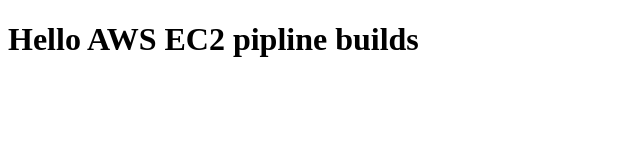
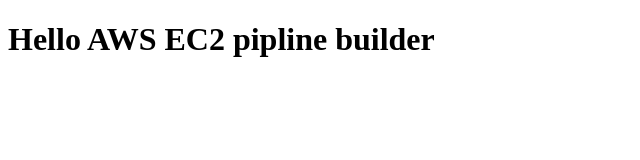
Before and after one commit to 2206-devops-batch/BryonS-Project1, a plain HTML site: page app/index.html in a window 1280 px wide. Shown: the full height of the page, 0-640 px from the left. Drawn offline with Linux system fonts and the light colour scheme.

Commit message:
minor change

```diff
--- a/app/index.html
+++ b/app/index.html
@@ -7,6 +7,6 @@
   <title>Bryon Project1</title>
 </head>
 <body>
-  <h1>Hello AWS EC2 pipline builds</h1>
+  <h1>Hello AWS EC2 pipline builder</h1>
 </body>
 </html>
```
